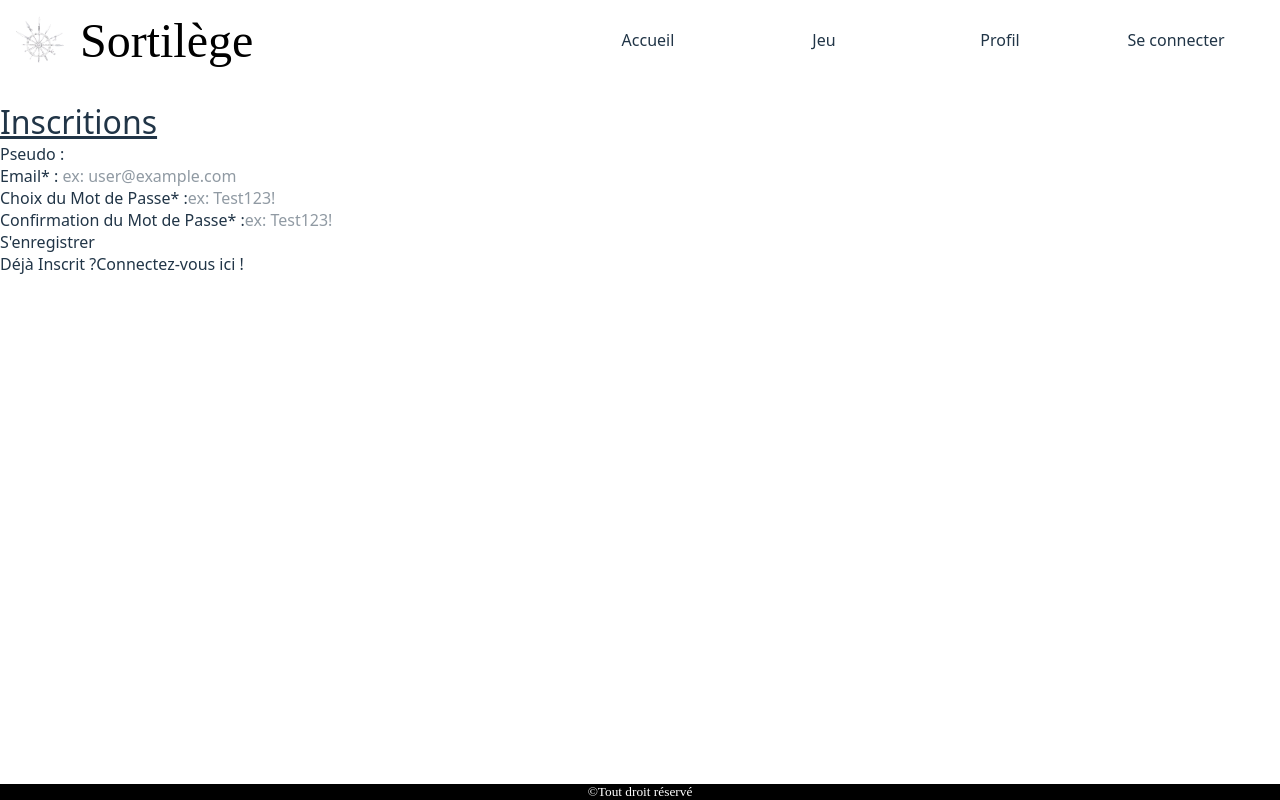
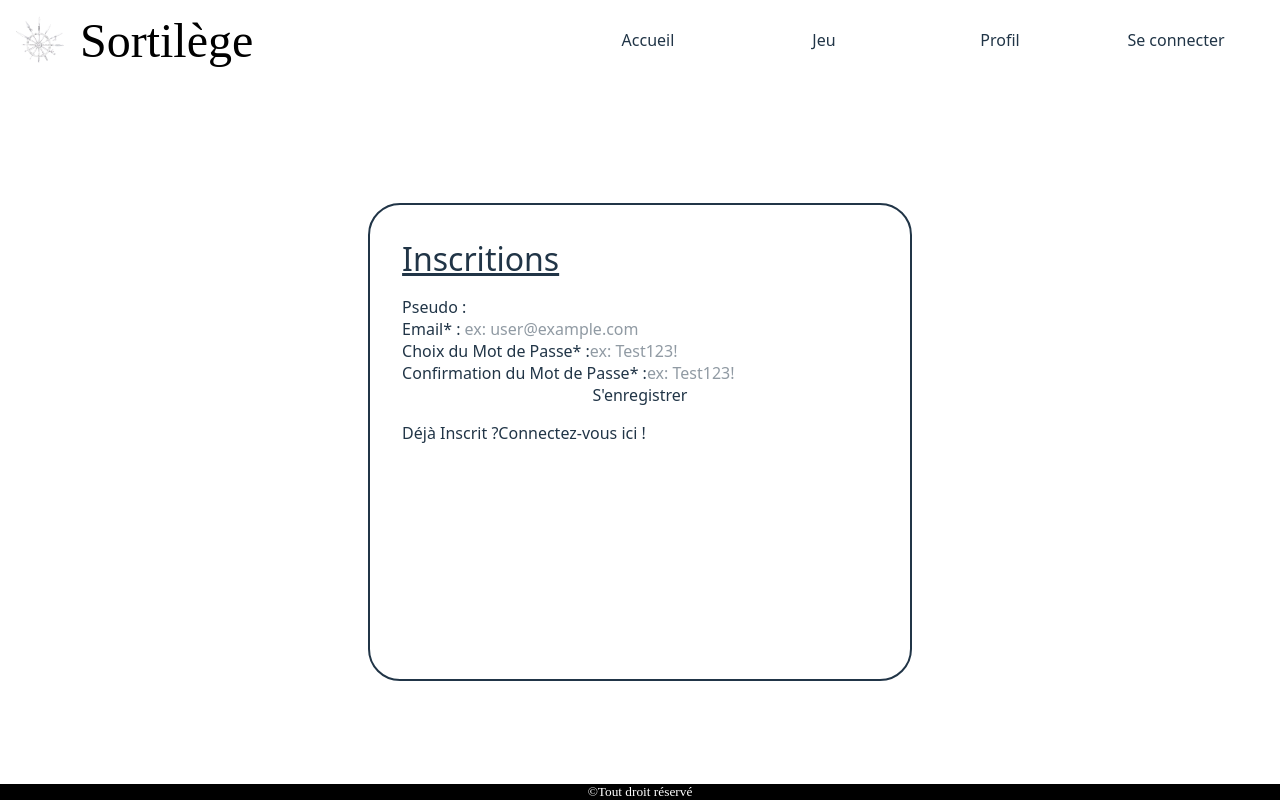
Before and after one commit to LaurentCorten/DevApp_TFF_Sortilege__AppClient, a React (Vite) app: page /auth/register in a window 1280 px wide. Built offline with nearby package versions, Linux system fonts and the light colour scheme.

Commit message:
fin de journée, début css formulaires login/register

```diff
--- a/src/components/header/Header.module.css
+++ b/src/components/header/Header.module.css
@@ -3,7 +3,6 @@
 
 .main-header
 {
-    /* background-color: hsla(0, 96%, 48%, 0.5); */
     height: fit-content;
     width: 100%;
     position: sticky;
@@ -12,7 +11,6 @@
 
     display: flex;
     flex-direction: row;
-    /* flex-wrap: wrap; */
     align-items: center;
     justify-content: space-between;
 
--- a/src/main.css
+++ b/src/main.css
@@ -33,7 +33,7 @@ a
 
 #root
 {
-  min-height: 100svh;
+  height: 100svh;
   width: 100vw;
 
   display: flex;
@@ -56,12 +56,13 @@ h2
 .main-content
 {
   flex:1;
-  /* min-height: 100%; */
   width: 100%;
   padding-top: 20px;
 
   display: flex;
   flex-direction: column;
+  justify-content: center;
+  align-items: center;
 }
 
 .test
--- /dev/null
+++ b/src/pages/auth/Auth.module.css
@@ -0,0 +1,12 @@
+@import "tailwindcss";
+
+
+.form-container
+{
+    @apply h-7/10 w-fit p-8 rounded-4xl border-2 flex flex-col gap-4;
+
+    form
+    {
+        @apply flex flex-col;
+    }
+}
--- a/src/pages/auth/Login.page.tsx
+++ b/src/pages/auth/Login.page.tsx
@@ -6,6 +6,7 @@ import type { LogMemberDto, MemberState } from "../../@types/member";
 import { PushLogin } from "../../services/auth/auth.service";
 import { useAtom } from "jotai";
 import { activeToken } from "../../atom/store";
+import style from "./Auth.module.css";
 
 const LogMemberScheme =
     z.object({
@@ -66,13 +67,13 @@ export default function LoginPage() {
     const [state, handleSubmit, isPending] = useActionState(loginAction, { formData: null, error: null });
 
     if (token) {
-        return <Navigate to='/' replace />
+        return <Navigate to='/' replace />;
     }
 
     return (
-        <>
+        <section className={style["form-container"]}>
             <h2>Connection</h2>
-            <form className='form' action={handleSubmit}>
+            <form className={style['form']} action={handleSubmit}>
                 <div>
                     <label htmlFor={"email"}>Email* : </label>
                     <input type="email" id={'email'} name='email' placeholder='ex: user@example.com' required />
@@ -83,13 +84,13 @@ export default function LoginPage() {
                     <input type='password' id={'pwd1'} name='pwd1' placeholder='ex: Test123!' required />
                     {state.error?.pwd1 && (<span>{state.error.pwd1.join(', ')}</span>)}
                 </div>
-                <button disabled={isPending} className='btn-form' type='submit'>Se connecter</button>
+                <button disabled={isPending} className={style['btn-form']} type='submit'>Se connecter</button>
                 {state.error?.pwd1 && (<span>{state.error?.pwd1}</span>)}
             </form>
             <p>
                 Pas encore Inscrit ?
-                <Link to='register'><button className='btn-link'>Inscrivez-vous ici !</button></Link>
+                <Link to='register'><button className={style['btn-link']}>Inscrivez-vous ici !</button></Link>
             </p>
-        </>
+        </section>
     );
 }
--- a/src/pages/auth/Register.page.tsx
+++ b/src/pages/auth/Register.page.tsx
@@ -4,6 +4,7 @@ import { PushRegistration } from '../../services/auth/auth.service';
 import { toast } from "sonner";
 import { Link } from "react-router";
 import type { MemberState, NewMemberDto } from "../../@types/member";
+import style from "./Auth.module.css";
 
 
 
@@ -12,8 +13,7 @@ const NewMemberScheme =
     z.object({
         nick: z.string()
             .trim()
-            .max(50, { error: 'Un pseudo doit faire entre 3 et 50 caractères !' })
-            .nullable(),   // TODO Check : Ou optionnal ?
+            .max(50, { error: 'Un pseudo doit faire entre 3 et 50 caractères !' }),
         email: z.email({ error: "L'adresse email n'a pas un format valide !" })
             .toLowerCase(),
         pwd1: z.string()
@@ -84,9 +84,9 @@ export default function RegisterPage() {
     const [state, handleSubmit, isPending] = useActionState(onRegisterSubmit, { formData: null, error: null });
 
     return (
-        <>
+        <section className={style["form-container"]}>
             <h2>Inscritions</h2>
-            <form className='form' action={handleSubmit}>
+            <form className={style['form']} action={handleSubmit}>
                 <div>
                     <label htmlFor={'nick'}>Pseudo : </label>
                     <input type='text' id={'nick'} name='nick' defaultValue={state.formData?.get('nick')?.toString()} />
@@ -108,13 +108,13 @@ export default function RegisterPage() {
                     <input type='password' id={'pwd2'} name='pwd2' placeholder='ex: Test123!' required />
                     {state.error?.pwd2 && (<span>{state.error.pwd2.join(', ')}</span>)}
                 </div>
-                <button disabled={isPending} className='btn-form' type='submit'>S'enregistrer</button>
+                <button disabled={isPending} className={style['btn-form']} type='submit'>S'enregistrer</button>
                 {state.error?.server && (<span>{state.error.server}</span>)}
             </form>
             <p>
                 Déjà Inscrit ?
-                <Link to='../'><button className='btn-link'>Connectez-vous ici !</button></Link>
+                <Link to='../'><button className={style['btn-link']}>Connectez-vous ici !</button></Link>
             </p>
-        </>
+        </section>
     );
 }
```
